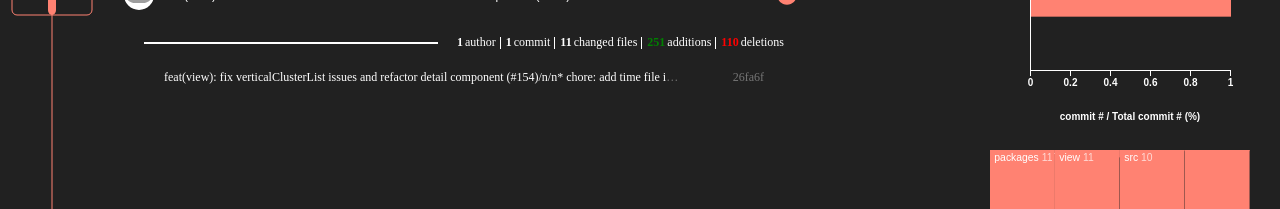
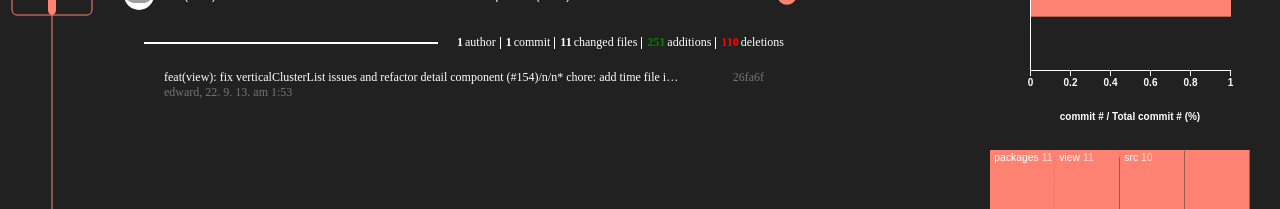
Before and after one commit to githru/githru-vscode-ext, a React (Create React App) app in the folder packages/view/: page / in a window 1280 px wide. Both pictures are taken after a click on the button 464 px from the left and 660 px from the top of the page. Shown: the part 405-614 px from the top of the page. Built offline with nearby package versions, Linux system fonts and the light colour scheme; grey boxes are pictures that could not be loaded.

Commit message:
fix(view): show author and date info always(#211)

```diff
--- a/packages/view/src/components/Detail/Detail.scss
+++ b/packages/view/src/components/Detail/Detail.scss
@@ -61,16 +61,16 @@
   .commit-item {
     display: flex;
     justify-content: space-between;
-    margin-top: 4px;
+    margin: 7px 0px;
     color: $gray-600;
 
     .commit-detail {
-      display: -webkit-box;
-      -webkit-box-orient: vertical;
-      -webkit-line-clamp: 1;
       overflow: hidden;
-
       .message {
+        display: -webkit-box;
+        -webkit-box-orient: vertical;
+        -webkit-line-clamp: 1;
+        overflow: hidden;
         color: $white;
         margin-right: 4px;
       }
```
